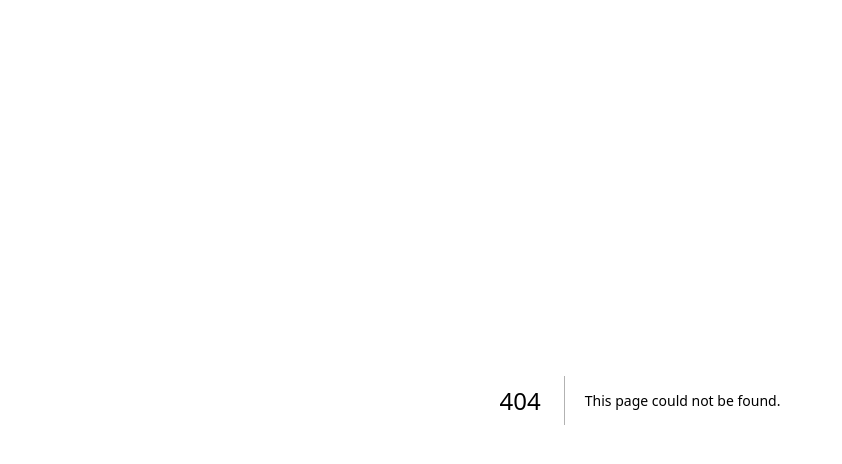
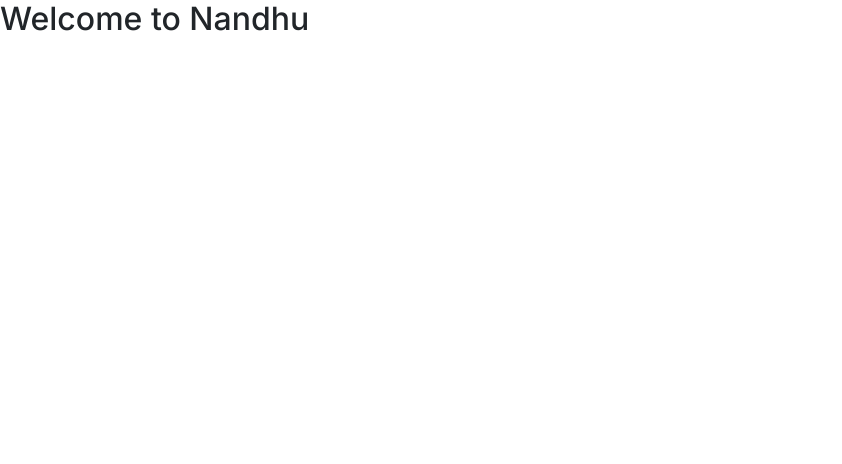
Before and after one commit to gaurdeveloper1916/Admin-panel, a Next.js app: page /corporate-page in a window 1280 px wide. Before the commit this address had no page. Shown: the top 464 px of the page, without its empty margins (0-842 px from the left). Built offline with nearby package versions, Linux system fonts and the light colour scheme.

Commit message:
add chnages

```diff
--- /dev/null
+++ b/src/app/corporate-page/page.jsx
@@ -0,0 +1,10 @@
+ const page = () => {
+    return (
+        <>
+
+            <h2>Welcome to Nandhu </h2>
+
+        </>
+    )
+}
+export default page;
--- a/src/app/page.js
+++ b/src/app/page.js
@@ -1,6 +1,6 @@
 export default function Home() {
   return (
-    <div className="bg-black container-fluid p-0">
+    <div className="container-fluid p-0">
         hellow
     </div>
   );
```
